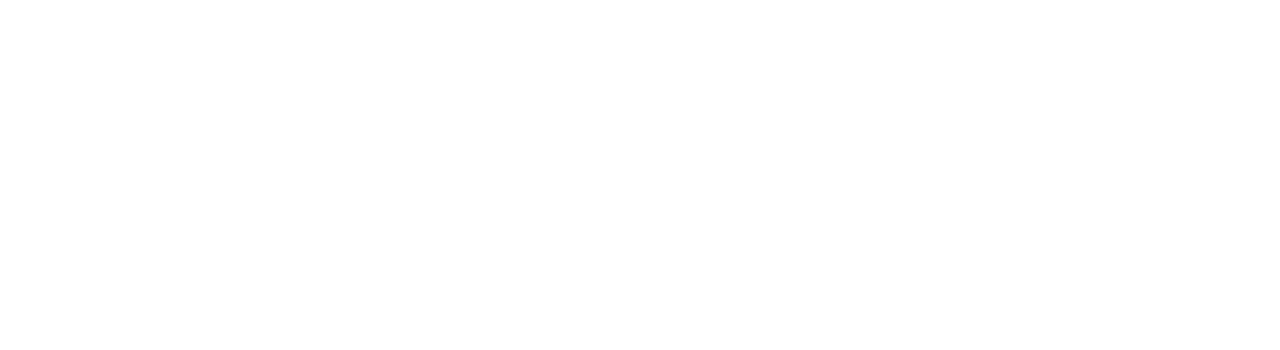
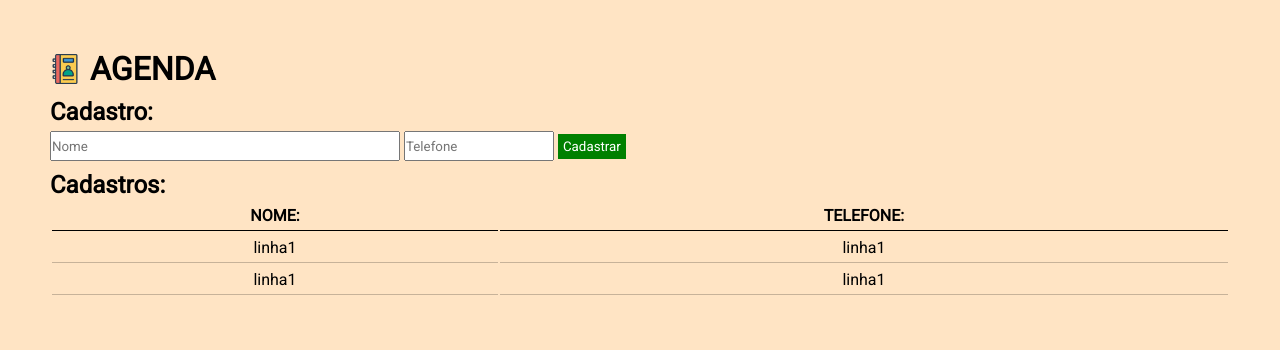
Before and after one commit to denisms7/agenda-js, a plain HTML site: page index.html in a window 1280 px wide. Drawn offline with Linux system fonts and the light colour scheme; a web font is replaced by a local one.

Commit message:
Changed code

```diff
--- a/index.html
+++ b/index.html
@@ -1,15 +1,61 @@
 <!DOCTYPE html>
 <html lang="en">
+
 <head>
     <meta charset="UTF-8">
     <meta http-equiv="X-UA-Compatible" content="IE=edge">
     <meta name="viewport" content="width=device-width, initial-scale=1.0">
     <title>Agenda</title>
     <link rel="stylesheet" href="./style.css">
+    <link rel="shortcut icon" href="./img/agenda.ico">
+
+    <link rel="preconnect" href="https://fonts.googleapis.com">
+    <link rel="preconnect" href="https://fonts.gstatic.com" crossorigin>
+    <link
+        href="https://fonts.googleapis.com/css2?family=Bungee&family=Fuzzy+Bubbles:wght@400;700&family=Open+Sans:ital,wdth,wght@0,85.9,800;0,100,400;0,100,500;1,100,800&family=Roboto&display=swap"
+        rel="stylesheet">
+
 </head>
+
 <body>
+    <div class="container">
+        <header>
+            <img src="./img/agenda.ico" alt="">
+            <h1>AGENDA</h1>
+        </header>
+        <section>
+            <h2>Cadastro:</h2>
+            <form>
+                <input id="nome" type="text" placeholder="Nome">
+                <input id="telefone" type="tel" placeholder="Telefone">
+                <button type="submit">Cadastrar</button>
+            </form>
+            <h2>Cadastros:</h2>
+            <table >
+                <thead>
+                    <tr>
+                        <th>NOME:</th>
+                        <th>TELEFONE:</th>
+                    </tr>
+                </thead>
+                <tbody>
+                    <tr>
+                        <td>linha1</td>
+                        <td>linha1</td>
+                    </tr>
+                    <tr>
+                        <td>linha1</td>
+                        <td>linha1</td>
+                    </tr>
+                </tbody>
+            </table>
 
+        </section>
+        <footer>
 
+        </footer>
+    </div>
     <script src="./main.js"></script>
 </body>
+
 </html>
--- a/main.js
+++ b/main.js
@@ -0,0 +1,3 @@
+const fmr = document.getElementsByTagName('form')
+const nome = document.getElementById('nome')
+const telefone = document.getElementById('telefone')
--- a/style.css
+++ b/style.css
@@ -0,0 +1,85 @@
+* {
+    padding: 0;
+    margin: 0;
+    box-sizing: border-box;
+    font-family: 'Bungee', cursive;
+    font-family: 'Fuzzy Bubbles', cursive;
+    font-family: 'Open Sans', sans-serif;
+    font-family: 'Roboto', sans-serif;
+}
+
+body {
+    background-color: bisque;
+}
+
+.container {
+    max-width: 1280px;
+    width: 100%;
+    margin: 0 auto;
+    padding: 50px;
+}
+
+.container > header {
+    display: flex;
+}
+
+
+header {
+    display: inline;
+    align-items: center;
+}
+
+header img {
+    height: 30px;
+    margin-right: 10px;
+}
+
+h1, h2 {
+    font-weight: bold;
+}
+
+h2 {
+    margin-top: 10px;
+    margin-bottom: 5px;
+}
+
+form {
+    justify-content: space-between;
+    width: 100%;
+}
+
+form input {
+    height: 30px;
+}
+
+#nome {
+    width: 350px;
+}
+
+#telefone {
+    width: 150px;
+}
+
+form button {
+    padding: 5px;
+    background-color: green;
+    color: white;
+    border: none;
+}
+
+table {
+    justify-content: space-between;
+    width: 100%;
+    text-align: center;
+}
+
+thead tr th {
+    padding-bottom: 5px;
+    border-bottom: 1px black solid ;
+}
+
+tbody tr td {
+    padding-top: 5px;
+    padding-bottom: 5px;
+    border-bottom: 1px solid rgba(0, 0, 0, 0.219) ;
+}
```
